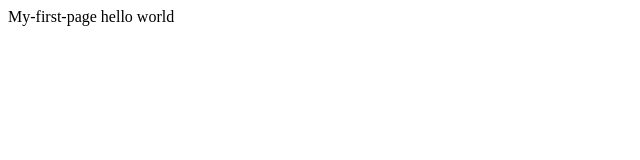
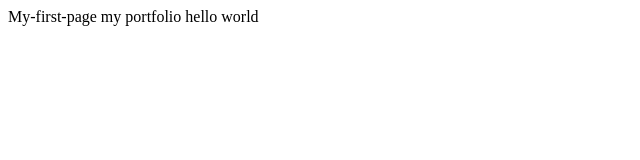
Before and after one commit to Graham724/My-first-Portfolio, a plain HTML site: page index.html in a window 1280 px wide. Shown: the whole page, without its empty margins (0-640 px from the left). Drawn offline with Linux system fonts and the light colour scheme.

Commit message:
adding new placeholder text

```diff
--- a/index.html
+++ b/index.html
@@ -1,3 +1,3 @@
 <hl>My-first-page
-
+my portfolio
 hello world
```
